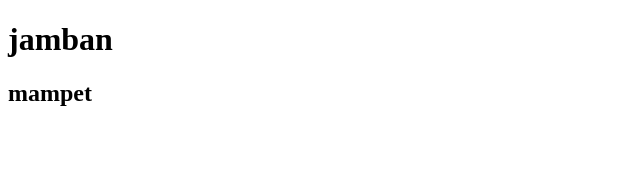
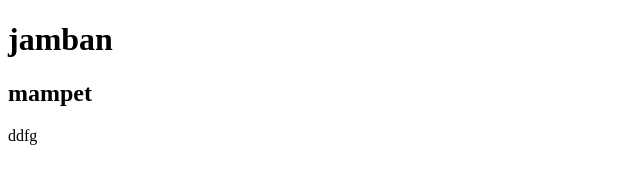
Before and after one commit to zemosi/test, a plain HTML site: page index.html in a window 1280 px wide. Shown: the full height of the page, 0-640 px from the left. Drawn offline with Linux system fonts and the light colour scheme.

Commit message:
tambah kotoran

```diff
--- a/index.html
+++ b/index.html
@@ -6,5 +6,6 @@
 <body>
 <h1>jamban</h1>
 <h2>mampet</h2>
+ddfg
 </body>
 </html>
```
